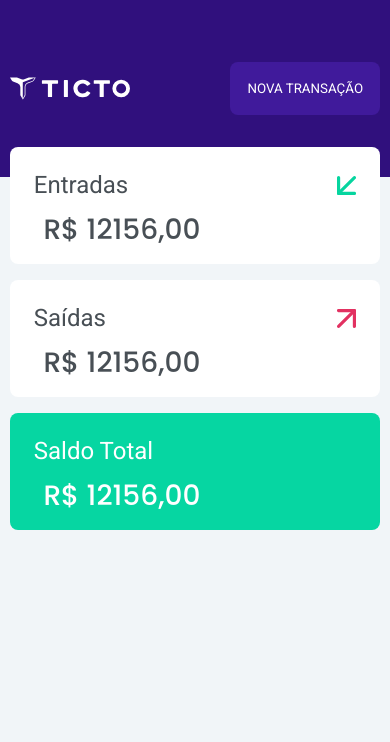
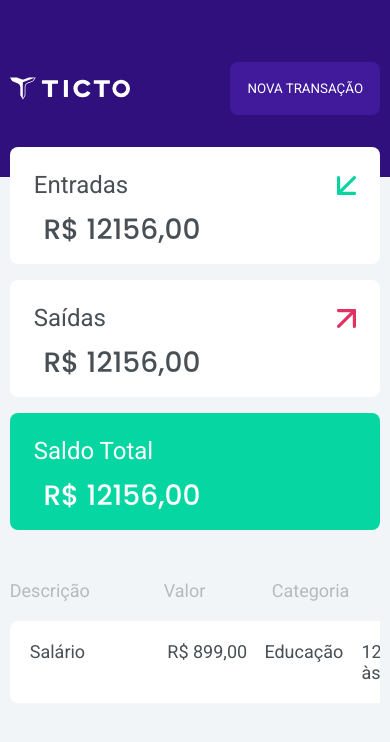
Before and after one commit to franciscobressa/ticto-teste-nextjs, a Next.js app: page / in a window 390 px wide. Shown: the top 742 px of the page. Built offline with nearby package versions, Linux system fonts and the light colour scheme.

Commit message:
✨ Lista responsiva

```diff
--- /dev/null
+++ b/src/app/components/DeleteButton/DeleteButton.module.css
@@ -0,0 +1,5 @@
+.DeleteButton {
+  width: fit-content;
+  margin-left: auto;
+  margin-right: auto;
+}
--- /dev/null
+++ b/src/app/components/DeleteButton/DeleteButton.tsx
@@ -0,0 +1,14 @@
+import Image from "next/image";
+import style from "./DeleteButton.module.css";
+export default function DeleteButton() {
+  return (
+    <div className={style.DeleteButton}>
+      <Image
+        height={15}
+        width={14}
+        alt="excluir"
+        src={"/images/icon feather-trash.svg"}
+      />
+    </div>
+  );
+}
--- /dev/null
+++ b/src/app/components/List/List.module.css
@@ -0,0 +1,36 @@
+.gridContainer {
+  display: grid;
+  grid-template-columns: 3fr 2fr 2fr 2fr 1fr;
+  gap: 16px;
+}
+
+.gridItem {
+  border-radius: 8px;
+  font-size: 18px;
+}
+
+.muted {
+  color: #b9b9b9;
+}
+
+.listItemWrapper {
+  margin-top: 20px;
+  display: flex;
+  flex-direction: column;
+  gap: 20px;
+}
+
+.listItem {
+  background-color: white;
+  border-radius: 8px;
+  padding: 20px;
+  color: var(--primary-text-color);
+}
+
+.listWrapper {
+  overflow: auto;
+}
+
+.list {
+  min-width: 524px;
+}
--- /dev/null
+++ b/src/app/components/List/List.tsx
@@ -0,0 +1,38 @@
+import style from "./List.module.css";
+import DeleteButton from "../DeleteButton/DeleteButton";
+
+export default function List() {
+  return (
+    <div className={style.listWrapper}>
+      <div className={style.list}>
+        <div className={style.gridContainer}>
+          <div className={style.gridItem}>
+            <span className={style.muted}>Descrição</span>
+          </div>
+          <div className={style.gridItem}>
+            <span className={style.muted}>Valor</span>
+          </div>
+          <div className={style.gridItem}>
+            <span className={style.muted}>Categoria</span>
+          </div>
+          <div className={style.gridItem}>
+            <span className={style.muted}>Data</span>
+          </div>
+        </div>
+        <div className={style.listItemWrapper}>
+          <div className={style.listItem}>
+            <div className={style.gridContainer}>
+              <div className={style.gridItem}>Salário</div>
+              <div className={style.gridItem}>R$ 899,00</div>
+              <div className={style.gridItem}>Educação</div>
+              <div className={style.gridItem}>12/02/2022 às 13h24</div>
+              <div className={style.gridItem}>
+                <DeleteButton />
+              </div>
+            </div>
+          </div>
+        </div>
+      </div>
+    </div>
+  );
+}
--- a/src/app/globals.scss
+++ b/src/app/globals.scss
@@ -43,3 +43,7 @@ body {
 .align-items-center {
   align-items: center;
 }
+
+.pointer {
+  cursor: pointer;
+}
--- a/src/app/page.module.css
+++ b/src/app/page.module.css
@@ -2,6 +2,9 @@
   width: 75vw;
   margin-left: auto;
   margin-right: auto;
+  display: flex;
+  flex-direction: column;
+  gap: 50px;
 }
 
 .cardsWrapper {
@@ -14,6 +17,7 @@
 @media (max-width: 1024px) {
   .main {
     width: 95vw;
+    padding-bottom: 50px;
   }
 
   .cardsWrapper {
--- a/src/app/page.tsx
+++ b/src/app/page.tsx
@@ -3,6 +3,7 @@ import Card from "./components/Card/Card";
 import CardHeader from "./components/Card/CardHeader/CardHeader";
 import styles from "./page.module.css";
 import CardBody from "./components/Card/CardBody/CardBody";
+import List from "./components/List/List";
 export default function Home() {
   return (
     <div>
@@ -48,6 +49,7 @@ export default function Home() {
             <CardBody>R$ 12156,00</CardBody>
           </Card>
         </div>
+        <List />
       </main>
     </div>
   );
```
Also changed, not shown: public/images/icon feather-trash.svg (added).
